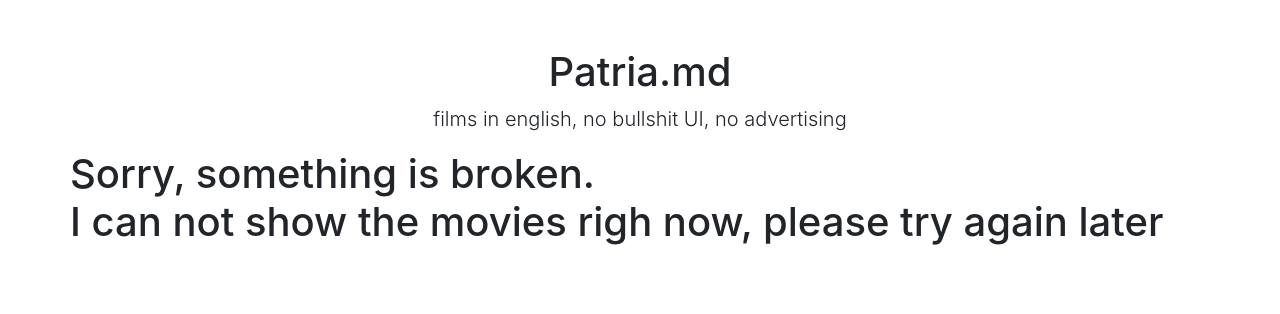
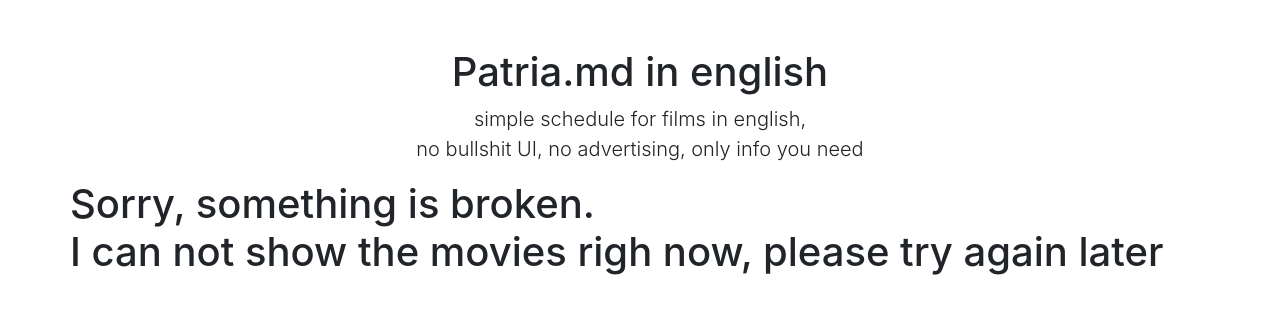
Before and after one commit to slash3b/pirata, a Django app: template front/templates/front/index.html in a window 1280 px wide. Shown: the top 314 px of the page. Run offline with Django 3.2, Linux system fonts and the light colour scheme; the template is opened without the code that fills it, so the values that code supplies are empty; some libraries are stand-ins or nearby versions.

Commit message:
requirements and some html changesx

```diff
--- a/front/templates/front/index.html
+++ b/front/templates/front/index.html
@@ -21,8 +21,9 @@
     <div class="container">
       <div class="row">
         <div class="col-lg-12 text-center">
-          <h1 class="mt-5">Patria.md</h1>
-          <p class="lead">films in english, no bullshit UI, no advertising</p>
+          <h1 class="mt-5">Patria.md in english</h1>
+          <p class="lead">simple schedule for films in english, <br>
+          no bullshit UI, no advertising, only info you need</p>
 
         </div>
         {% if schedule %}
```
Also changed, not shown: requirements.txt (added, +9 -0 lines).
